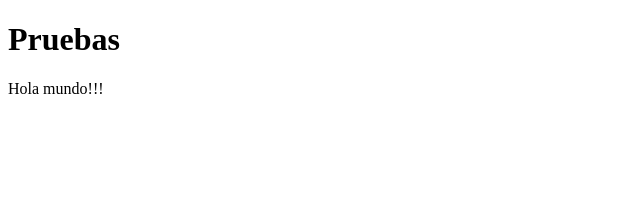
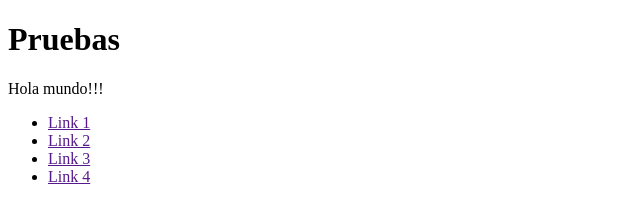
Before and after one commit to MauroDavidSalina/cursitoGit, a plain HTML site: page index.html in a window 1280 px wide. Shown: the whole page, without its empty margins (0-640 px from the left). Drawn offline with Linux system fonts and the light colour scheme.

Commit message:
probando emmet en html y css

```diff
--- a/index.html
+++ b/index.html
@@ -9,6 +9,17 @@
 <body>
     <h1>Pruebas</h1>
     <p>Hola mundo!!!</p>
+    <a href=""></a>
+    <header class="header">
+        <nav class="header-nav">
+            <ul class="header-ul">
+                <li class="list-item"><a href="" class="link">Link 1</a></li>
+                <li class="list-item"><a href="" class="link">Link 2</a></li>
+                <li class="list-item"><a href="" class="link">Link 3</a></li>
+                <li class="list-item"><a href="" class="link">Link 4</a></li>
+            </ul>
+        </nav>
+    </header>
 </body>
 
 </html>
--- /dev/null
+++ b/style.css
@@ -0,0 +1,5 @@
+header{
+    margin: 10px;
+    bottom: 10%;
+    background-color: aqua;
+}
```
